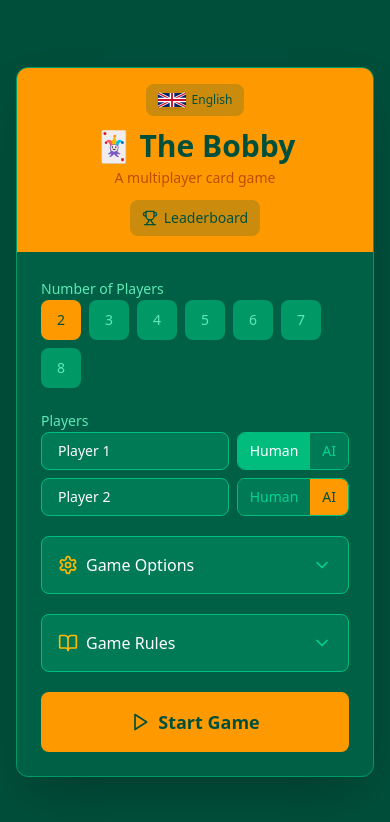
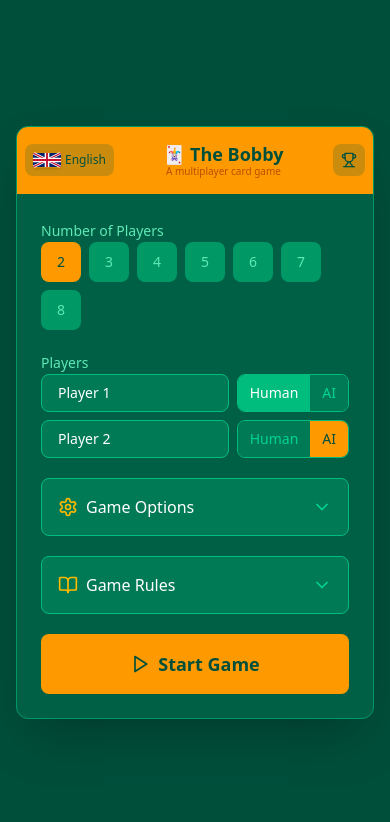
Before and after one commit to moxlas/bobby-v2, a React (Vite) app: page / in a window 390 px wide. Shown: the top 822 px of the page. Built offline with nearby package versions, Linux system fonts and the light colour scheme.

Commit message:
fix vertical to horizontal
dumb mistake

```diff
--- a/components/SetupScreen.tsx
+++ b/components/SetupScreen.tsx
@@ -153,13 +153,13 @@ export function SetupScreen({ onStartGame }: SetupScreenProps) {
     <>
       <div className="min-h-screen bg-emerald-900 flex items-center justify-center p-4">
         <div className="w-full max-w-2xl bg-emerald-800 rounded-xl shadow-2xl overflow-hidden border border-emerald-600">
-        <div className="relative flex flex-col items-center gap-3 bg-amber-500 px-6 py-4 text-center sm:block sm:p-6">
+        <div className="relative grid grid-cols-[auto_minmax(0,1fr)_auto] items-center gap-2 bg-amber-500 px-2 py-4 text-center sm:block sm:p-6">
             {/* Language selector */}
             <div className="relative sm:absolute sm:left-4 sm:top-1/2 sm:-translate-y-1/2">
               <button
                 onClick={() => setShowLanguageDropdown(!showLanguageDropdown)}
                 onBlur={() => setTimeout(() => setShowLanguageDropdown(false), 150)}
-                className="flex items-center gap-1.5 bg-emerald-900/20 hover:bg-emerald-900/30 text-emerald-900 font-medium text-sm px-3 py-2 rounded-lg transition-colors"
+                className="flex items-center gap-1 rounded-lg bg-emerald-900/20 px-2 py-2 text-sm font-medium text-emerald-900 transition-colors hover:bg-emerald-900/30 sm:gap-1.5 sm:px-3"
               >
                 <LanguageFlag language={language} />
                 <span className="text-xs sm:text-sm">{LANGUAGES.find(l => l.code === language)?.name}</span>
@@ -185,17 +185,18 @@ export function SetupScreen({ onStartGame }: SetupScreenProps) {
               )}
             </div>
 
-            <div>
-              <h1 className="mb-1 text-3xl font-bold text-emerald-900">{t('setup.title')}</h1>
-              <p className="text-sm text-amber-700">{t('setup.subtitle')}</p>
+            <div className="min-w-0">
+              <h1 className="whitespace-nowrap text-lg font-bold leading-tight text-emerald-900 sm:mb-1 sm:text-3xl">{t('setup.title')}</h1>
+              <p className="text-[10px] leading-tight text-amber-700 sm:text-sm">{t('setup.subtitle')}</p>
             </div>
 
             <button
               onClick={() => setShowLeaderboard(true)}
-              className="relative flex items-center gap-1.5 rounded-lg bg-emerald-900/20 px-3 py-2 text-sm font-medium text-emerald-900 transition-colors hover:bg-emerald-900/30 sm:absolute sm:right-4 sm:top-1/2 sm:-translate-y-1/2"
+              aria-label={t('setup.leaderboard')}
+              className="relative flex items-center gap-1.5 rounded-lg bg-emerald-900/20 px-2 py-2 text-sm font-medium text-emerald-900 transition-colors hover:bg-emerald-900/30 sm:absolute sm:right-4 sm:top-1/2 sm:-translate-y-1/2 sm:px-3"
             >
               <Trophy className="w-4 h-4" />
-              <span>{t('setup.leaderboard')}</span>
+              <span className="hidden sm:inline">{t('setup.leaderboard')}</span>
             </button>
           </div>
 
```
